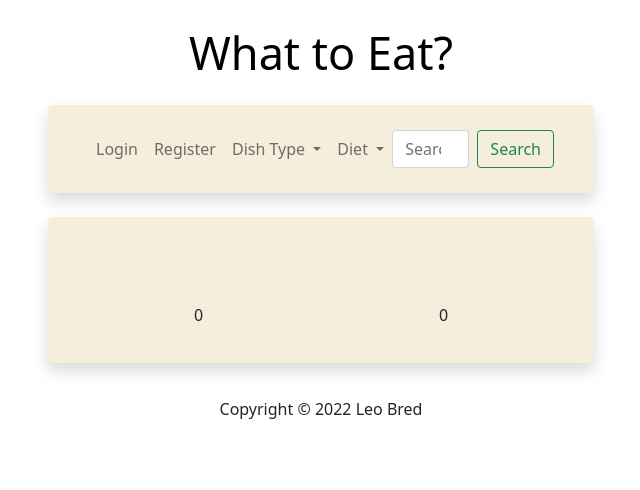
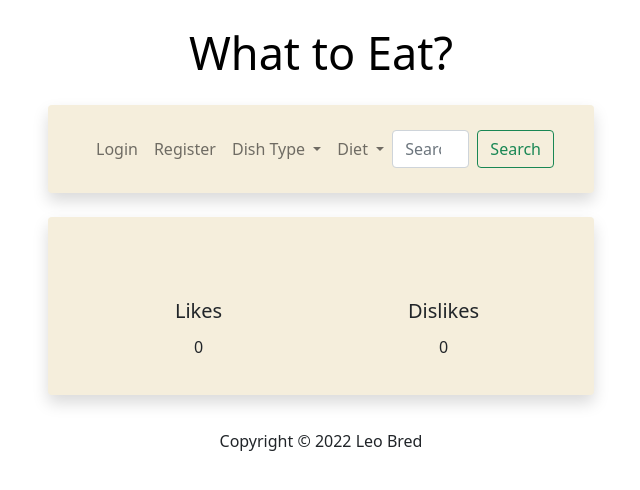
Before and after one commit to dikchibbles/what-to-eat, a Flask app: template templates/index.html in a window 1280 px wide. Shown: the top 490 px of the page, without its empty margins (319-959 px from the left). Run offline with Flask 2, Linux system fonts and the light colour scheme; the template is opened without the code that fills it, so the values that code supplies are empty; some libraries are stand-ins or nearby versions.

Commit message:
Add Likes and Dislikes text above the like/dislike count

```diff
--- a/templates/index.html
+++ b/templates/index.html
@@ -45,6 +45,7 @@
                     </div>
                     <div class="row">
                         <div class="col-6 text-center">
+                            <h5>Likes</h5>
                             {% if likes %}
                                 <p>{{ likes }}</p>
                             {% else %}
@@ -58,6 +59,7 @@
                             {% endif %}
                         </div>
                         <div class="col-6 text-center">
+                            <h5>Dislikes</h5>
                             {% if dislikes %}
                                 <p>{{ dislikes }}</p>
                             {% else %}
```
